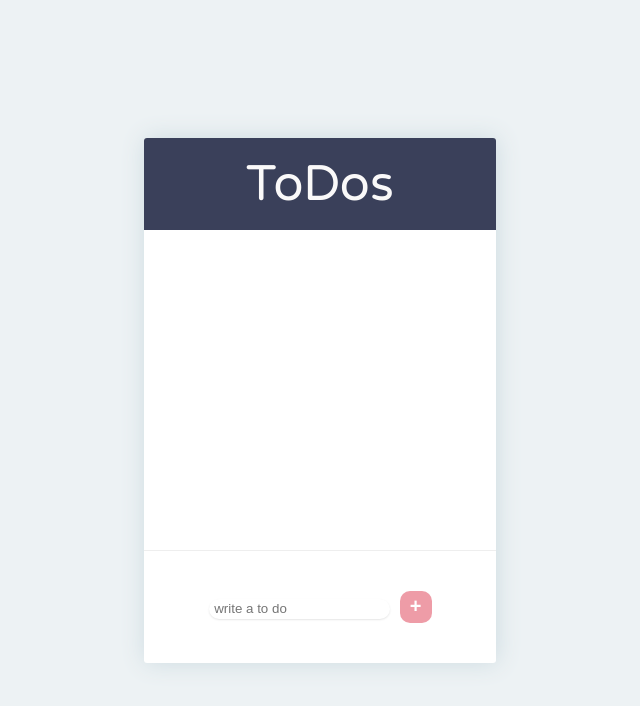
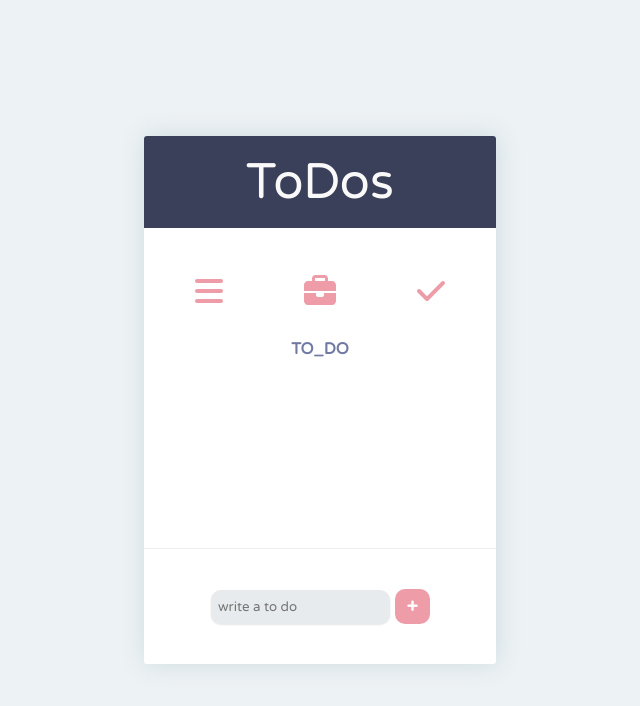
Before and after one commit to subtitle1/ToDo, a React (Create React App) app: page / in a window 1280 px wide. Shown: the top 706 px of the page, without its empty margins (320-960 px from the left). Built offline with nearby package versions, Linux system fonts and the light colour scheme.

Commit message:
add enums, recoil selectors

```diff
--- a/src/App.tsx
+++ b/src/App.tsx
@@ -52,6 +52,7 @@ table {
 }
 * {
   box-sizing: border-box;
+  font-family: 'Varela Round', sans-serif;
 }
 body {
   font-weight: 300;
--- a/src/atoms.tsx
+++ b/src/atoms.tsx
@@ -1,12 +1,34 @@
-import { atom } from "recoil";
+import { atom, selector } from "recoil";
+
+export enum Categories {
+  "TO_DO" = "TO_DO",
+  "DOING" = "DOING",
+  "DONE" = "DONE",
+}
 
 export interface IToDo {
   text: string;
   id: number;
-  category: "TO_DO" | "DOING" | "DONE";
+  category: Categories;
 }
 
 export const toDoState = atom<IToDo[]>({
   key: "toDo",
   default: [],
 });
+
+export const categoryState = atom<Categories>({
+  key: "category",
+  default: Categories.TO_DO,
+  // dangerouslyAllowMutability: true,
+});
+
+// get function allows you to get an atom
+export const toDoSelector = selector({
+  key: "toDoSelector",
+  get: ({ get }) => {
+    const toDos = get(toDoState);
+    const category = get(categoryState);
+    return toDos.filter((toDo) => toDo.category === category);
+  },
+});
--- a/src/components/CreateToDo.tsx
+++ b/src/components/CreateToDo.tsx
@@ -1,6 +1,6 @@
 import { useForm } from "react-hook-form";
-import { useSetRecoilState } from "recoil";
-import { toDoState } from "../atoms";
+import { useRecoilValue, useSetRecoilState } from "recoil";
+import { categoryState, toDoState } from "../atoms";
 import styled from "styled-components";
 
 interface IForm {
@@ -13,20 +13,30 @@ const ToDoForm = styled.div`
   display: flex;
   input {
     border: none;
+    outline: 0;
     -webkit-box-shadow: 0 1px 2px 0 rgba(0, 0, 0, 0.1);
     box-shadow: 0 1px 2px 0 rgba(0, 0, 0, 0.1);
     border-radius: 10px;
-    height: 20px;
-    background: #fff;
+    height: 34px;
+    background: #e8ebed;
+    border: 2px solid #e8ebed;
+    transition: background 0.25s ease-out;
   }
+`;
+
+const Form = styled.form`
+  justify-content: center;
+  display: flex;
+  align-items: center;
 `;
 
 const AddBtn = styled.button`
   border: none;
-  width: 32px;
-  height: 32px;
-  margin-left: 10px;
+  width: 35px;
+  height: 35px;
+  margin-left: 5px;
   font-size: 20px;
+  border: none;
 
   cursor: pointer;
   font-weight: bold;
@@ -42,6 +52,7 @@ const AddBtn = styled.button`
 
 function CreateToDo() {
   const setToDos = useSetRecoilState(toDoState);
+  const category = useRecoilValue(categoryState);
 
   // handleSubmit은 useForm을 통해 가져온 함수
   // handleSubmit을 사용할 때는 첫번째 매개변수로 데이터가 유효할 때 호출되는 다른 함수를 받는 것
@@ -49,7 +60,7 @@ function CreateToDo() {
 
   const handleValid = ({ toDo }: IForm) => {
     setToDos((oldToDos) => [
-      { text: toDo, id: Date.now(), category: "TO_DO" },
+      { text: toDo, id: Date.now(), category },
       ...oldToDos,
     ]);
     setValue("toDo", "");
@@ -57,7 +68,7 @@ function CreateToDo() {
 
   return (
     <ToDoForm>
-      <form onSubmit={handleSubmit(handleValid)}>
+      <Form onSubmit={handleSubmit(handleValid)}>
         <input
           {...register("toDo", {
             required: "Please write a To Do",
@@ -65,7 +76,7 @@ function CreateToDo() {
           placeholder=" write a to do"
         />
         <AddBtn>+</AddBtn>
-      </form>
+      </Form>
     </ToDoForm>
   );
 }
--- a/src/components/ToDo.tsx
+++ b/src/components/ToDo.tsx
@@ -1,7 +1,60 @@
 import { useSetRecoilState } from "recoil";
-import { toDoState } from "../atoms";
+import { Categories, toDoState } from "../atoms";
 import { IToDo } from "../atoms";
 import React from "react";
+import styled from "styled-components";
+
+const Tabs = styled.div`
+  display: grid;
+  grid-template-columns: repeat(5, 1fr);
+  margin: 5px 0px;
+  gap: 10px;
+`;
+
+// const Tab = styled.a`
+//   text-align: center;
+//   padding: 7px 0px;
+//   cursor: pointer;
+//   &:hover {
+//     color: rgb(223, 102, 118);
+//     font-size: 15px;
+//   }
+// `;
+
+const Buttons = styled.button`
+  font-size: 10px;
+  box-sizing: border-box;
+  appearance: none;
+  background-color: transparent;
+  border: 2px solid rgb(58, 64, 90);
+  border-radius: 0.6em;
+  cursor: pointer;
+  display: flex;
+  align-self: center;
+  padding: 8px;
+  text-align: center;
+  text-transform: uppercase;
+  font-weight: 700;
+  color: rgb(112, 122, 163);
+  background-image: linear-gradient(
+    45deg,
+    rgb(58, 64, 90) 50%,
+    transparent 50%
+  );
+  background-position: 100% center;
+  background-size: 400%;
+  transition: background 300ms ease-in-out 0s;
+
+  &:hover,
+  focus {
+    color: #fff;
+    outline: 0;
+  }
+
+  &:hover {
+    background-position: 0;
+  }
+`;
 
 function ToDo({ text, category, id }: IToDo) {
   const setToDos = useSetRecoilState(toDoState);
@@ -12,35 +65,37 @@ function ToDo({ text, category, id }: IToDo) {
 
     setToDos((oldToDos) => {
       const targetIdx = oldToDos.findIndex((toDo) => toDo.id === id);
-      const newToDo = { text, id, category: name };
+      const newToDo = { text, id, category: name as any };
 
-      return (
-        [...oldToDos].slice(0, targetIdx),
+      return [
+        ...oldToDos.slice(0, targetIdx),
         newToDo,
-        [...oldToDos].slice(targetIdx + 1)
-      );
+        ...oldToDos.slice(targetIdx + 1),
+      ];
     });
   };
 
   return (
     <li>
-      <p>{text}</p>
-      {category !== "DOING" && (
-        <button name="DOING" onClick={onClick}>
+      <span>{text}</span>
+      <Tabs>
+        {category !== Categories.DOING && (
+          <Buttons name={Categories.DOING} onClick={onClick}>
             Doing
-        </button>
+          </Buttons>
         )}
-      {category !== "TO_DO" && (
-        <button name="TO_DO" onClick={onClick}>
+        {category !== Categories.TO_DO && (
+          <Buttons name={Categories.TO_DO} onClick={onClick}>
             To Do
-        </button>
+          </Buttons>
         )}
-      {category !== "DONE" && (
-        <button name="DONE" onClick={onClick}>
+        {category !== Categories.DONE && (
+          <Buttons name={Categories.DONE} onClick={onClick}>
             Done
-        </button>
+          </Buttons>
         )}
-      <div></div>
+      </Tabs>
+      <hr />
     </li>
   );
 }
--- a/src/components/TodoList.tsx
+++ b/src/components/TodoList.tsx
@@ -1,8 +1,14 @@
-import { useRecoilValue } from "recoil";
+import { useRecoilState, useRecoilValue } from "recoil";
 import CreateToDo from "./CreateToDo";
-import { toDoState } from "../atoms";
+import { Categories, categoryState, toDoSelector } from "../atoms";
 import ToDo from "./ToDo";
 import styled from "styled-components";
+import { FontAwesomeIcon } from "@fortawesome/react-fontawesome";
+import {
+  faBars,
+  faCheck,
+  faBriefcase,
+} from "@fortawesome/free-solid-svg-icons";
 
 const Container = styled.div`
   display: flex;
@@ -17,7 +23,6 @@ const ToDoContainer = styled.div`
   width: 22em;
   box-shadow: 1px 0px 25px #cddbe1;
   border-radius: 3px;
-  /* margin: -6.7em 2.2em; */
 `;
 
 const ToDoHeader = styled.header`
@@ -32,20 +37,47 @@ const ToDoHeader = styled.header`
   }
 `;
 
+const ToDoCategory = styled.h2`
+  text-align: center;
+  font-weight: bold;
+`;
+
+const Tabs = styled.div`
+  display: grid;
+  grid-template-columns: repeat(3, 1fr);
+  margin: 25px 0px;
+  gap: 10px;
+  color: rgb(238, 156, 167);
+`;
+
+const Tab = styled.a`
+  text-align: center;
+  padding: 7px 0px;
+  cursor: pointer;
+  &:hover {
+    color: rgb(223, 102, 118);
+    font-size: 15px;
+  }
+`;
+
 const ToDoContent = styled.div`
   height: 20em;
-  overflow-y: scroll;
-  overflow-x: hidden;
+  overflow-y: auto;
+  &::-webkit-scrollbar {
+    width: 8px;
+  }
+  &::-webkit-scrollbar-thumb {
+    border-radius: 10px;
+    background: #dfdfdf;
+  }
 `;
 
 const ToDoItems = styled.div`
-  /* background: #f3f7f8; */
   height: 4.5em;
   width: 100%;
-  padding: 20px;
-  /* opacity: 0; */
+  padding: 15px;
   vertical-align: middle;
-  /* border-bottom: 1px solid #eee; */
+
   p {
     color: #707aa3;
     font-size: 0.75em;
@@ -62,11 +94,14 @@ const ToDoFooter = styled.div`
   border-top: 1px solid #eee;
 `;
 
-const BtnContainer = styled.div``;
+function ToDoList() {
+  const toDos = useRecoilValue(toDoSelector);
+  const [category, setCategory] = useRecoilState(categoryState);
 
-function ToDoList() {
-  const toDos = useRecoilValue(toDoState);
-  console.log("toDos", toDos);
+  const onClick = (event: React.MouseEvent<HTMLElement>) => {
+    setCategory(event.currentTarget.dataset.category as any);
+  };
+
   return (
     <div>
       <Container>
@@ -76,6 +111,18 @@ function ToDoList() {
           </ToDoHeader>
           <ToDoContent>
             <ToDoItems>
+              <Tabs>
+                <Tab data-category={Categories.TO_DO} onClick={onClick}>
+                  <FontAwesomeIcon icon={faBars} size="2x" />
+                </Tab>
+                <Tab data-category={Categories.DOING} onClick={onClick}>
+                  <FontAwesomeIcon icon={faBriefcase} size="2x" />
+                </Tab>
+                <Tab data-category={Categories.DONE} onClick={onClick}>
+                  <FontAwesomeIcon icon={faCheck} size="2x" />
+                </Tab>
+              </Tabs>
+              <ToDoCategory>{category}</ToDoCategory>
               <ul>
                 {toDos.map((toDo) => (
                   <ToDo key={toDo.id} {...toDo} />
@@ -83,7 +130,6 @@ function ToDoList() {
               </ul>
             </ToDoItems>
           </ToDoContent>
-          <BtnContainer></BtnContainer>
           <ToDoFooter></ToDoFooter>
           <CreateToDo />
         </ToDoContainer>
```
Lines whose indentation alone changed are shown as unchanged.
